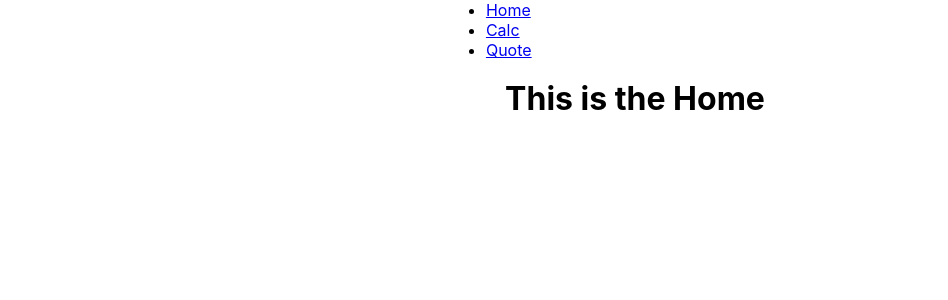
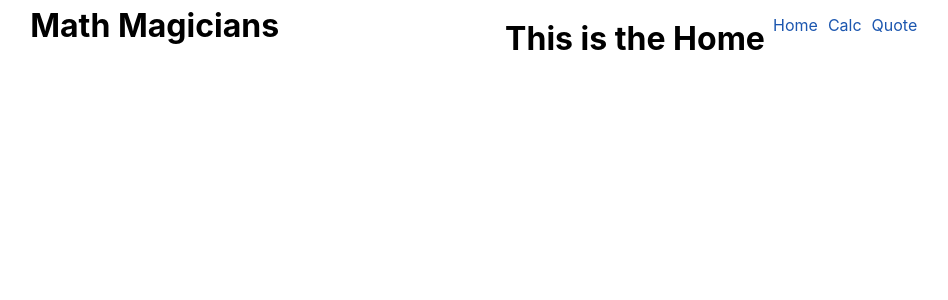
Before and after one commit to praz99/react_calculator, a React (Create React App) app: page / in a window 1280 px wide. Shown: the top 300 px of the page, without its empty margins (5-953 px from the left). Built offline with nearby package versions, Linux system fonts and the light colour scheme.

Commit message:
add style to navbar

```diff
--- a/src/layouts/Navbar.js
+++ b/src/layouts/Navbar.js
@@ -1,7 +1,9 @@
 import React from 'react';
+import '../styles/Navbar.css';
 
 const Navbar = () => (
   <div className="navbar">
+    <h1>Math Magicians</h1>
     <ul>
       <li>
         <a href="/">Home</a>
--- /dev/null
+++ b/src/styles/Navbar.css
@@ -0,0 +1,28 @@
+.navbar {
+  display: flex;
+  position: fixed;
+  top: 0;
+  left: 0;
+  right: 0;
+  height: 50px;
+  align-items: center;
+  z-index: 10;
+  margin: 0 1em;
+}
+
+h2 {
+  width: 50%;
+}
+
+ul {
+  display: flex;
+  justify-content: flex-end;
+  width: 50%;
+  list-style-type: none;
+}
+
+ul li a {
+  text-decoration: none;
+  color: rgb(27, 86, 175);
+  padding: 5px;
+}
```
Also changed, not shown: 1 other file (tests, documents, lock files or other folders).
